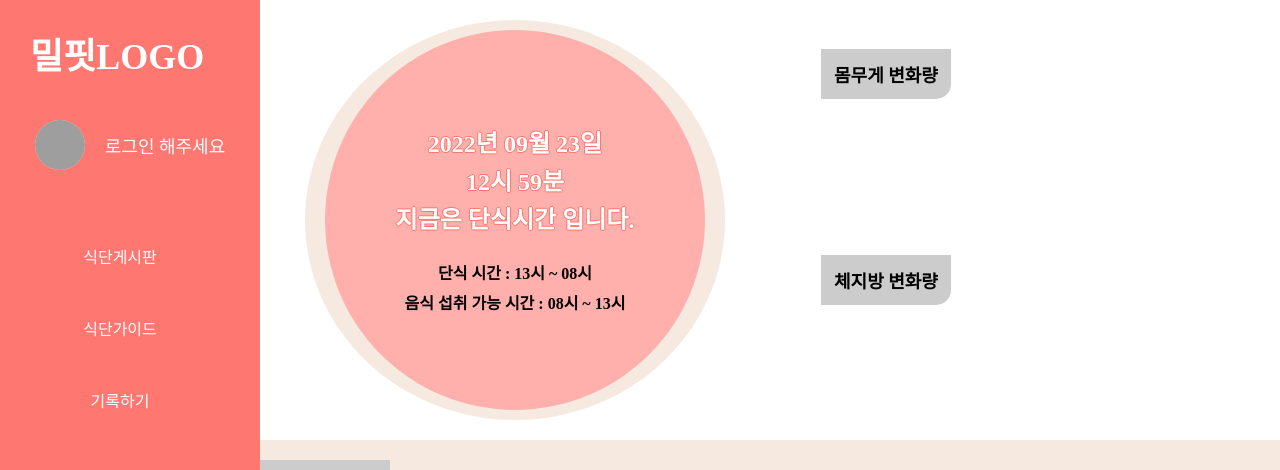
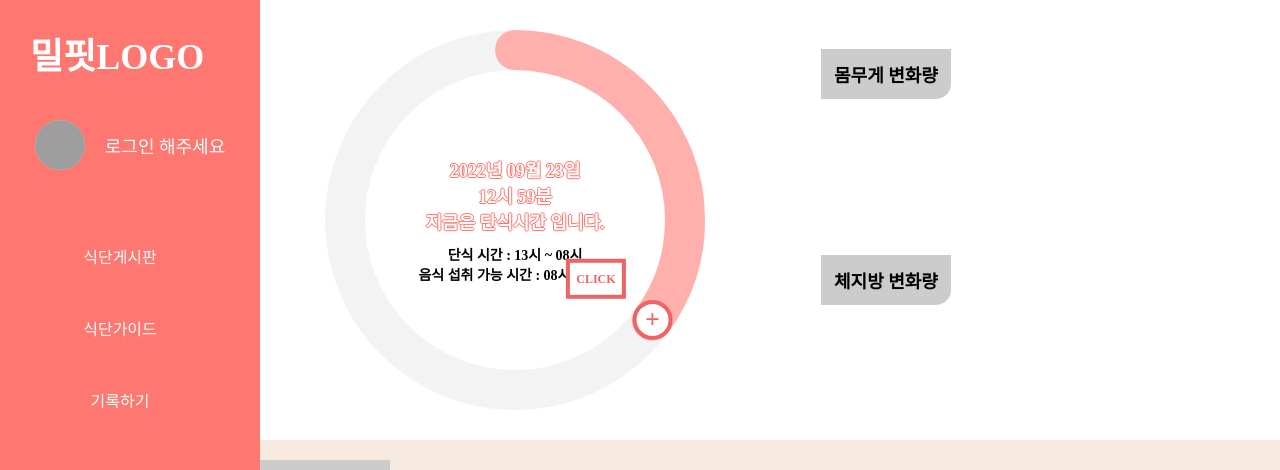
Before and after one commit to Hanghae-MealFit/MealFit-FrontEnd, a React (Create React App) app: page / in a window 1280 px wide. Shown: the top 470 px of the page. Built offline with nearby package versions, Linux system fonts and the light colour scheme; grey boxes are pictures that could not be loaded; a web font is replaced by a local one.

Commit message:
[Update] Memoization Sidebar / TimeCircle

```diff
--- a/src/components/Main.js
+++ b/src/components/Main.js
@@ -5,9 +5,10 @@ import axios from "axios";
 import { useDispatch, useSelector } from "react-redux";
 import { useNavigate } from "react-router-dom";
 
-import Sidebar from "./Sidebar";
+import { MemoizedSidebar } from "./Sidebar";
 import Cards from "../elements/Cards";
 import Time from "../elements/Time";
+import Circle from "../elements/Circle";
 
 const Main = () => {
   const data = useSelector((state) => state.card.post);
@@ -65,15 +66,11 @@ const Main = () => {
 
   return (
     <Wrap>
-      <Sidebar />
+      <MemoizedSidebar />
       <Container>
         <div style={{ display: "flex", width: "100%", height: "55%", backgroundColor: "#fff" }}>
           <Item1>
-            <CircleWrap>
-              <InsideCircle>
-                <Time time={time} setTime={setTime} />
-              </InsideCircle>
-            </CircleWrap>
+            <Circle time={time} setTime={setTime} />
           </Item1>
           <GrapWrap>
             <Item2>
--- a/src/components/MyPage.js
+++ b/src/components/MyPage.js
@@ -2,12 +2,12 @@ import React from "react";
 import styled from "styled-components";
 import axios from 'axios';
 
-import Sidebar from "./Sidebar";
+import { MemoizedSidebar } from "./Sidebar";
 
 const MyPage = () => {
     return (
     <Wrap>
-        <Sidebar />
+        <MemoizedSidebar />
         <div>마이페이지</div>
     </Wrap>
 )
--- a/src/components/Post.js
+++ b/src/components/Post.js
@@ -5,7 +5,7 @@ import axios from "axios";
 import { useNavigate, useParams } from "react-router-dom";
 import { useDispatch, useSelector } from "react-redux";
 
-import Sidebar from "./Sidebar";
+import { MemoizedSidebar } from "./Sidebar";
 import Cards from "../elements/Cards";
 
 const Post = () => {
@@ -52,7 +52,7 @@ const Post = () => {
 
   return (
     <Wrap>
-      <Sidebar />
+      <MemoizedSidebar />
 
       <Titlebar>
         <Titletag>
--- a/src/components/PostUp.js
+++ b/src/components/PostUp.js
@@ -3,7 +3,7 @@ import styled from "styled-components";
 import axios from 'axios';
 import { useNavigate } from 'react-router-dom';
 
-import Sidebar from "./Sidebar";
+import { MemoizedSidebar } from "./Sidebar";
 import PostImgSelect from '../elements/PostImgSelect';
 
 const PostUp = () => {
@@ -113,7 +113,7 @@ const PostUp = () => {
 
     return (
       <Wrap>
-        <Sidebar />
+        <MemoizedSidebar />
         <PicWrap>
           <PostImgSelect files={ImageFile} setFiles={setImageFile} />
         </PicWrap>
--- a/src/components/PostView.js
+++ b/src/components/PostView.js
@@ -4,7 +4,7 @@ import axios from "axios";
 
 import { useNavigate, useParams } from "react-router-dom";
 
-import Sidebar from "./Sidebar";
+import { MemoizedSidebar } from "./Sidebar";
 import Modal from "../elements/Modal";
 import { loadPost } from "../redux/modules/card";
 
@@ -150,7 +150,7 @@ const PostView = () => {
 
     return (
         <Wrap>
-            <Sidebar />
+            <MemoizedSidebar />
             <ImgWrap src={dataTest.postImage} />
             <ModifyDelBtn>
                 <button onClick={() => { setModalOpen(true) }}
--- a/src/components/Record.js
+++ b/src/components/Record.js
@@ -2,13 +2,15 @@ import React from "react";
 import styled from "styled-components";
 import axios from 'axios';
 
-import Sidebar from "./Sidebar";
+import { MemoizedSidebar } from "./Sidebar";
+import Circle from "../elements/Circle";
 
 const Record = () => {
     return (
         <Wrap>
-            <Sidebar />
+            <MemoizedSidebar />
             <div>기록하기</div>
+            <Circle />
         </Wrap>
     )
 }
--- a/src/components/Sidebar.js
+++ b/src/components/Sidebar.js
@@ -240,4 +240,5 @@ const LogInBtn = styled.button`
     position: absolute;
 `
 
-export default Sidebar;
+// export default Sidebar;
+export const MemoizedSidebar = React.memo(Sidebar)
--- /dev/null
+++ b/src/elements/Circle.js
@@ -0,0 +1,191 @@
+import React, {useEffect} from 'react'
+import styled, {keyframes} from 'styled-components'
+
+import Time from './Time'
+
+const Circle = ({time, setTime}) => {
+  const Hour = time.getHours();
+  const Minute = time.getMinutes();
+  const Second = time.getSeconds();
+  // const TodaySecond = 86400;
+  // const NowSecond = (((Hour * 60) + Minute) * 60) + Second
+  const TodaySecond = 60;
+  const NowSecond = Second
+  const NowPer = ((NowSecond / TodaySecond) * 100).toFixed(1)
+  const [ todayPer, setTodayPer ] = React.useState();
+  console.log(NowPer)
+
+  useEffect(() => {
+    setTodayPer((3.6 * NowPer).toFixed(1))
+  }, [NowPer]);
+  console.log("today", todayPer)
+  console.log("NowSecond", NowSecond)
+  console.log("Per", NowPer)
+  return (
+    <div style={{display:"flex", justifyContent:"center", alignItems:"center"}}>
+      <Percent>
+        <Dot TodayPer={todayPer}>
+          {/* <HoverMsg TodayPer={todayPer}>
+            정수 혹은 소수점 첫째자리까지 입력해주세요.<br />
+            <span>ex) 40 / 40.5 / 100.5</span>
+          </HoverMsg> */}
+        </Dot>
+        <svg>
+          <circle cx="195" cy="195" r="170"></circle>
+          <circle style={{strokeDashoffset: `calc(1070 - (1070 * ${NowPer}) / 100)`}} cx="195" cy="195" r="170"></circle>
+        </svg>
+        <Time time={time} setTime={setTime} setTodayPer={setTodayPer} />
+      </Percent>
+    </div>
+  )
+}
+
+const fadeIn = keyframes`
+	0%{
+    opacity: 0;
+    }
+  100%{
+    opacity: 1;
+  }
+`;
+
+const Percent = styled.div`
+  position: relative;
+  width: 400px;
+  height: 400px;
+  display: flex;
+  justify-content: center;
+  align-items: center;
+  svg {
+    position: relative;
+    width: 100%;
+    height: 100%;
+    transform: rotate(270deg);
+    display: flex;
+    justify-content: center;
+    align-items: center;
+  }
+  svg circle {
+    width: 100%;
+    height: 100%;
+    fill: transparent;
+    stroke-width: 40;
+    stroke: #000;
+    transform: translate(5px, 5px);
+    stroke-dasharray: 1070;
+    stroke-dashoffset: 1070;
+    stroke-linecap: round;
+    transition: 0.2s;
+  }
+  svg circle:first-child {
+    stroke-dashoffset: 0;
+    stroke: #f3f3f3;
+  }
+  svg circle:last-child {
+    stroke: #FFB0AC;
+    opacity: 0;
+    animation: ${fadeIn} 0.5s linear forwards;
+    animation-delay: 1.5s;
+  }
+`
+
+const animateDot = keyframes`
+	0%{
+    	transform: rotate(0deg);
+    }
+  100%{
+    transform: ${(props) => `rotate(${props.TodayPer}deg)`};
+  }
+`;
+
+const Dot = styled.div`
+  position: absolute;
+  inset: 0px;
+  z-index: 10;
+  transform: ${(props) => `rotate(${props.TodayPer}deg)`};
+  transition: 0.2s;
+  animation: ${animateDot} 1s linear forwards;
+  &::before {
+    content: '+';
+    position: absolute;
+    top: 10px;
+    left: 50%;
+    transform: translateX(-50%) ${(props) => `rotate(-${props.TodayPer}deg)`};
+    width: 40px;
+    height: 40px;
+    background-color: #fff;
+    border: 4px solid #EE6366;
+    border-radius: 50%;
+    z-index: 10;
+    box-sizing: border-box;
+    display: flex;
+    justify-content: center;
+    align-items: center;
+    color: #EE6366;
+    font-size: 26px;
+  }
+  &:hover:before {
+    cursor: pointer;
+  }
+  &::after {
+    content: 'CLICK';
+    position: absolute;
+    top: ${props => props.TodayPer < 90 ? 80 + "px" : props.TodayPer < 180 ? 80 + "px" : props.TodayPer < 270 ? 80 + "px" : 80 + "px"};
+    left: 50%;
+    transform: translateX(-50%) ${(props) => `rotate(-${props.TodayPer}deg)`};
+    width: 60px;
+    height: 40px;
+    background-color: #fff;
+    border: 4px solid #EE6366;
+    z-index: 10;
+    box-sizing: border-box;
+    display: flex;
+    justify-content: center;
+    align-items: center;
+    color: #EE6366;
+    font-size: 12px;
+  }
+`
+
+const HoverMsg = styled.p`
+  position: absolute;
+  top: 50%;
+  left: 50%;
+  display: flex;
+  flex-direction: column;
+  justify-content: center;
+  align-items: flex-start;
+  width: 50%;
+  height: 40px;
+  font-size: 9px;
+  background-color: white;
+  border: 1px solid #FE7770;
+  border-radius: 6px;
+  padding: 4px;
+  color: #333;
+  /* box-sizing: border-box; */
+  z-index: 5000;
+  transform: translateX(-50%) ${(props) => `rotate(-${props.TodayPer}deg)`};
+  span {
+    color: #81C147;
+    font-size: 11px;
+    margin-top: 6px;
+  }
+  &::before {
+    content: '';
+    position: absolute;
+    top: -4px;
+    left: calc(50% - 4px);
+    width: 8px;
+    height: 8px;
+    border-bottom: 1px solid transparent;
+    border-right: 1px solid transparent;
+    border-top: 1px solid #FE7770;
+    border-left: 1px solid #FE7770;
+    box-sizing: border-box;
+    background-color: white;
+    transform: rotate(45deg);
+  }
+`
+
+export default Circle
--- a/src/elements/Time.js
+++ b/src/elements/Time.js
@@ -1,29 +1,26 @@
 import React, { useEffect } from 'react'
 import styled from 'styled-components';
 
-const Time = ({time, setTime}) => {
+const Time = ({time, setTime, setTodayPer}) => {
+
   useEffect(() => {
     const timer = setInterval(() => {
       setTime(new Date());
-    }, 60000);
+    }, 1000);
 
     return () => {
       clearInterval(timer)
     }
   }, []);
+
   const Year = time.getFullYear();
   const Month = time.getMonth() + 1;
   const Day = time.getDate();
   const Hour = time.getHours();
   const Minute = time.getMinutes();
-  const TodaySecond = 86400;
-  const NowSecond = (((Hour * 60) + Minute) * 60)
-  const TodayPer = Math.ceil(((NowSecond / TodaySecond) * 100))
-  console.log(NowSecond)
-  console.log(TodayPer)
 
   return (
-    <>
+    <TimeWrap>
       <TopText>
         <p>{Year}년 {Month < 10 ? '0' + Month : Month}월 {Day < 10 ? '0' + Day : Day}일</p>
         <p>{Hour < 10 ? '0' + Hour : Hour}시 {Minute < 10 ? '0' + Minute : Minute}분</p>
@@ -33,17 +30,38 @@ const Time = ({time, setTime}) => {
         <p>단식 시간 : 13시 ~ 08시</p>
         <p>음식 섭취 가능 시간 : 08시 ~ 13시</p>
       </BottomText>
-    </>
+    </TimeWrap>
   )
 }
 
+const TimeWrap = styled.div`
+  position: absolute;
+  width: 100%;
+  height: 100%;
+  top: 50%;
+  left: 50%;
+  transform: translate(-50%, -50%);
+  display: flex;
+  flex-direction: column;
+  justify-content: center;
+  align-items: center;
+`
+
 const TopText = styled.div`
   color: #ffffff;
-  font-size: 24px;
+  font-size: 18px;
   text-shadow: -1px 0 #FE7770, 0 1px #FE7770, 1px 0 #FE7770, 0 -1px #FE7770;
+  margin-bottom: 10px;
+  p {
+    margin: 0;
+  }
 `;
 
 const BottomText = styled.div`
+  font-size: 14px;
+  p {
+    margin: 0;
+  }
 `;
 
 export default Time
```
Also changed, not shown: src/components/Login.js (+4 -3 lines).
